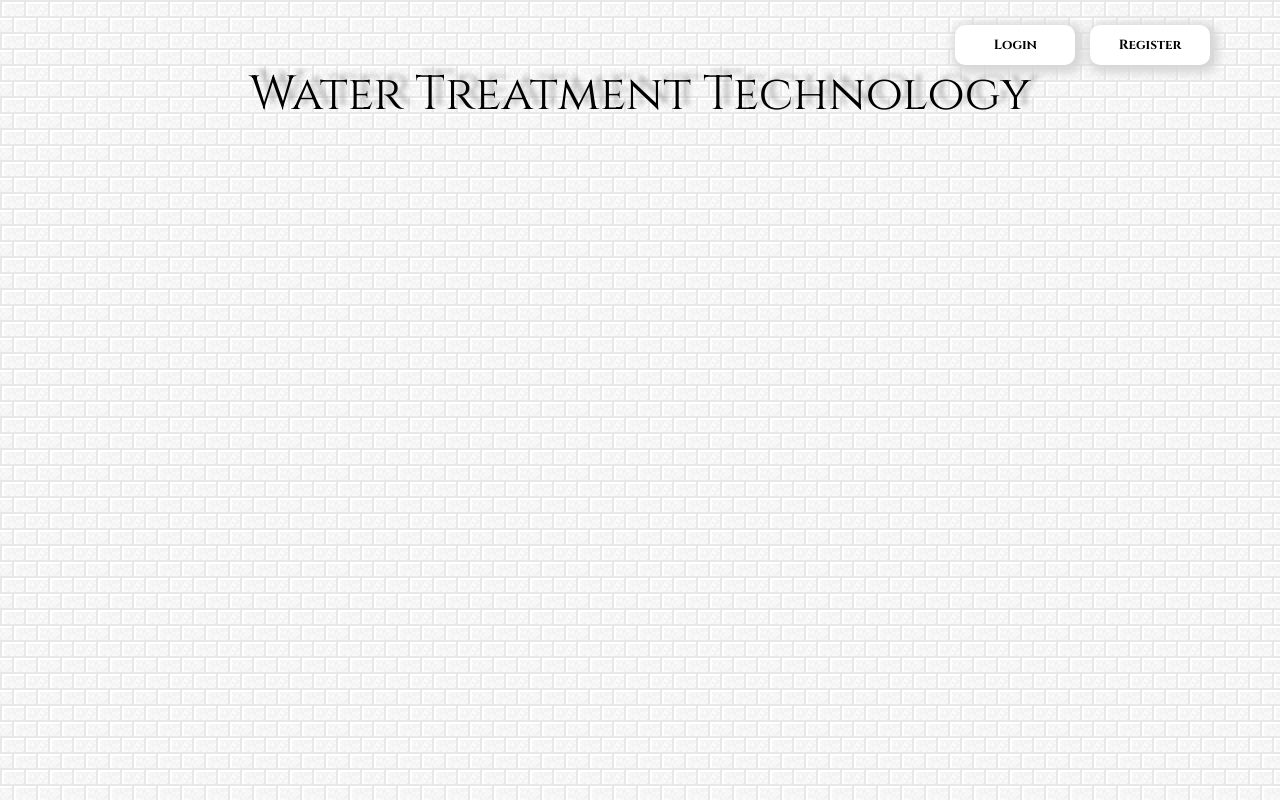
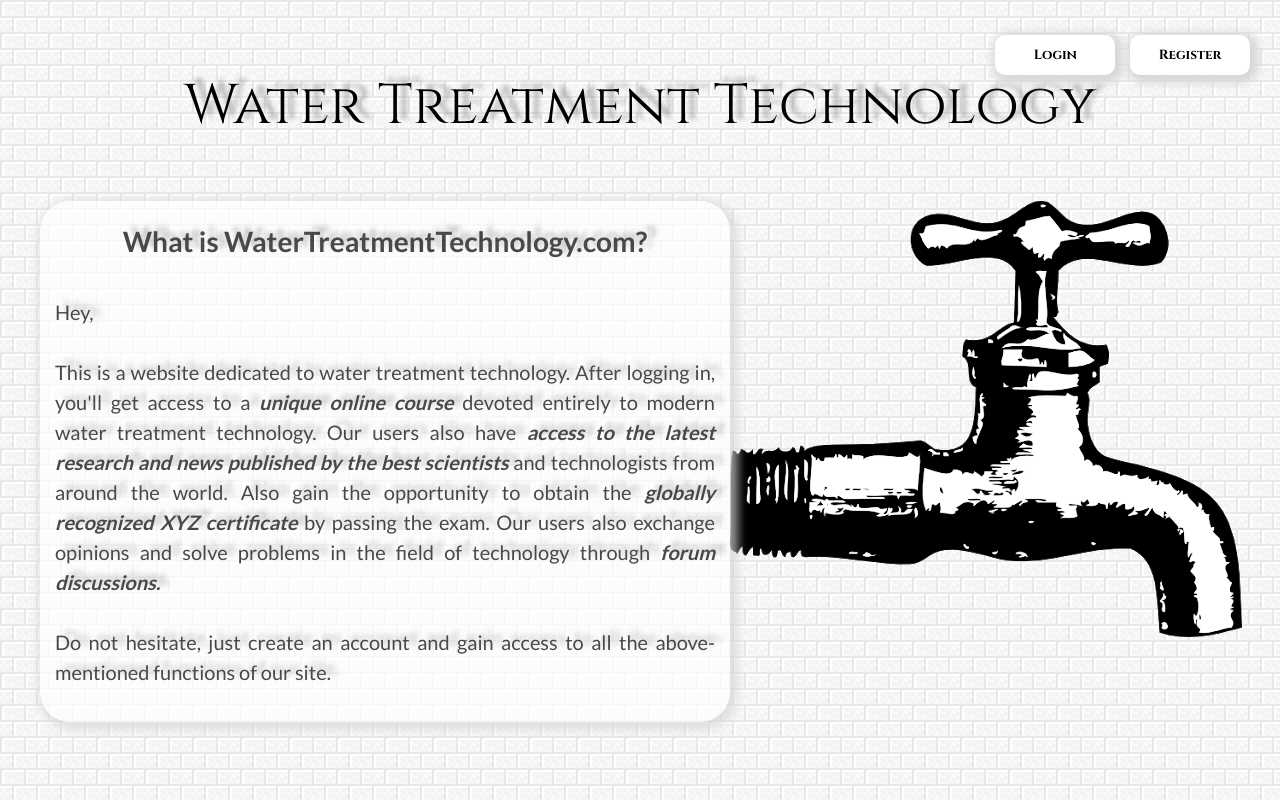
Before and after one commit to Szymon1311/Exam, a plain HTML site: page index.html in a window 1280 px wide. Drawn offline with Linux system fonts and the light colour scheme.

Commit message:
changes in css and html file

```diff
--- a/index.html
+++ b/index.html
@@ -18,9 +18,25 @@
                 <button class="loginbutton" type="button"><a href="#">Login</a></button>
                 <button class="loginbutton" type="button"><a href="#">Register</a></button>
             </div>
+        </header>
 
+        <main>
+            <div class="article">
+                <h2>What is WaterTreatmentTechnology.com?</h2>
 
-        </header>
+                <p>Hey,<br/><br>
+
+                    This is a website dedicated to water treatment technology. After logging in, you'll get access to a <b><em>unique online course</em></b> devoted entirely to modern water treatment technology. Our users also have <b><em>access to the latest research and news published by the best scientists</em></b> and technologists from around the world. Also gain the opportunity to obtain the <b><em>globally recognized XYZ certificate</em></b> by passing the exam. Our users also exchange opinions and solve problems in the field of technology through <b><em>forum discussions.</em></b><br/><br>
+
+                    Do not hesitate, just create an account and gain access to all the above-mentioned functions of our site.</p>
+            </div>
+
+            <div class="photo">
+                <img src="img/tap4.png" alt="water">
+            </div>
+            <div style="clear: both;"></div>
+
+        </main>
 
 
 
--- a/style.css
+++ b/style.css
@@ -9,7 +9,7 @@ body
 #container
 {
     margin: 0 auto;
-    width: 1000px;
+    width: 1200px;
 }
 
 #title
@@ -21,7 +21,7 @@ body
 #title h1
 {
     text-align: center;
-    font-size: 48px;
+    font-size: 56px;
     font-family: 'Cinzel', serif;
     text-shadow: 9px -5px 5px rgba(150, 150, 150, 0.8);
     font-weight: 400;
@@ -44,8 +44,8 @@ body
 .login
 {
     position: absolute;
-    top: 25px;
-    right: 60px;
+    top: 35px;
+    right: 20px;
 }
 
 .loginbutton
@@ -60,14 +60,15 @@ body
     width: 120px;
     outline: none;
     background-color: #ffffff;
-    transition: all 0.5s ease-in-out;
+    transition: transform 0.5s ease-in-out;
 }
 
 .loginbutton:hover
 {
     transform: scale(1.2);
-    background-color: rgb(240, 238, 235);
-    box-shadow: none;
+    -webkit-box-shadow: 3px 3px 10px 5px rgba(214,214,214,1);
+    -moz-box-shadow: 3px 3px 10px 5px rgba(214,214,214,1);
+    box-shadow: 3px 3px 10px 5px rgba(214,214,214,1);
 }
 
 .loginbutton a
@@ -77,3 +78,47 @@ body
     text-decoration: none;
     color: #000000;
 }
+
+.article
+{
+    width: 690px;
+    min-height: 400px;
+    float: left;
+    background-color: #ffffff;
+    margin: 5px 0 5px 0;
+    opacity: 0.7;
+    border-radius: 30px;
+    -webkit-box-shadow: 3px 3px 10px 5px rgba(214,214,214,1);
+    -moz-box-shadow: 3px 3px 10px 5px rgba(214,214,214,1);
+    box-shadow: 3px 3px 10px 5px rgba(214,214,214,1);
+    transition: text-shadow 0.5s ease-in-out;
+    text-shadow: 9px -5px 5px rgba(150, 150, 150, 0.8);
+}
+
+.article:hover
+{
+    text-shadow: none;
+}
+
+.article p
+{
+    text-align: justify;
+    padding: 15px;
+    font-size: 20px;
+    line-height: 1.5;
+}
+
+.article h2
+{
+    font-size: 28px;
+    text-align: center;
+}
+
+
+.photo
+{
+    float: left;
+    width: 290px;
+    min-height: 400px;
+    margin: 5px 0 5px 0;
+}
```
Also changed, not shown: img/tap4.png (added).
